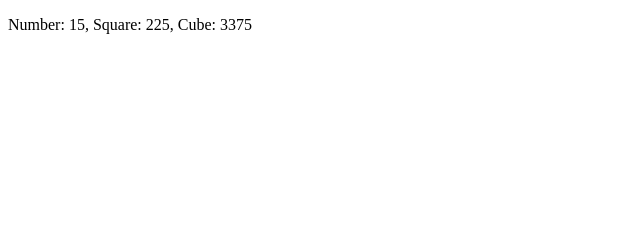
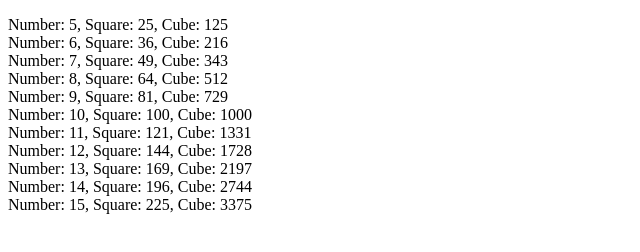
Before and after one commit to nu23mca28/AWT, a plain HTML site: page Assignment5/1.html in a window 1280 px wide. Shown: the whole page, without its empty margins (0-640 px from the left). Drawn offline with Linux system fonts and the light colour scheme.

Commit message:
Update 1.html

```diff
--- a/Assignment5/1.html
+++ b/Assignment5/1.html
@@ -9,11 +9,13 @@
 <body>
     <p id="result"></p>
     <script>
+        let result = '';
         for (let i = 5; i <= 15; i++) {
             let square = i * i;
             let cube = i * i * i;
-            document.getElementById("result").innerHTML = `Number: ${i}, Square: ${square}, Cube: ${cube}`;
+            result += `Number: ${i}, Square: ${square}, Cube: ${cube}<br>`;
         }
+        document.getElementById("result").innerHTML = result;
     </script>
 </body>
 
```
